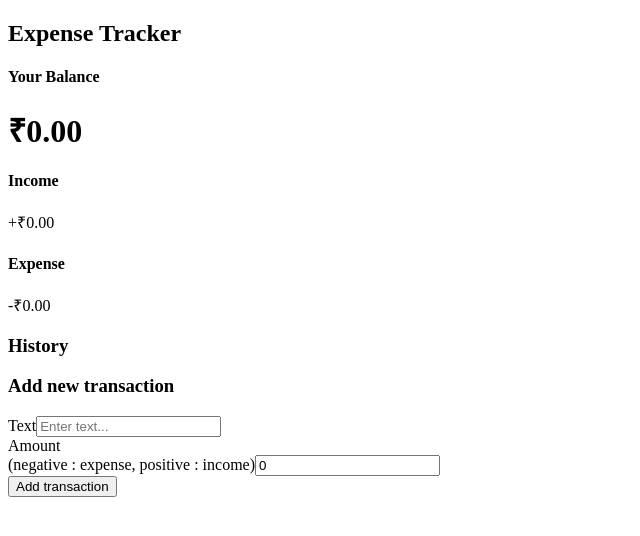
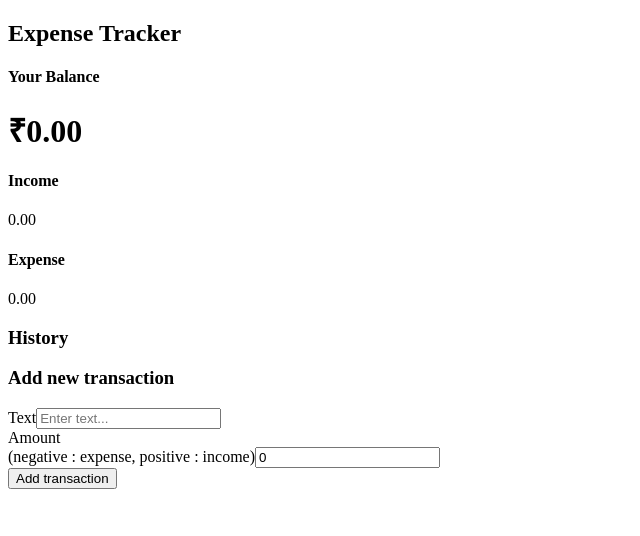
Before and after one commit to ShubhamChavhan09/expense-tracker, a React (Create React App) app: page / in a window 1280 px wide. Shown: the top 536 px of the page, without its empty margins (0-640 px from the left). Built offline with nearby package versions, Linux system fonts and the light colour scheme.

Commit message:
Updated component to take inpput from user if that is income or expense

```diff
--- a/src/components/IncomeExp.js
+++ b/src/components/IncomeExp.js
@@ -1,15 +1,30 @@
-import React from "react";
+import React, { useContext } from "react";
+import { GlobalContext } from "../context/GlobalState";
 
 export const IncomeExp = () => {
+  const { transactions } = useContext(GlobalContext);
+
+  const amounts = transactions.map((transaction) => transaction.amount);
+
+  const income = amounts
+    .filter((item) => item > 0)
+    .reduce((acc, item) => (acc += item), 0)
+    .toFixed(2);
+
+  const expense = (
+    amounts.filter((item) => item < 0).reduce((acc, item) => (acc += item), 0) *
+    -1
+  ).toFixed(2);
+
   return (
     <div className="inc-exp-container">
       <div>
         <h4>Income</h4>
-        <p className="money plus">+₹0.00</p>
+        <p className="money plus">{income}</p>
       </div>
       <div>
         <h4>Expense</h4>
-        <p className="money minus">-₹0.00</p>
+        <p className="money minus">{expense}</p>
       </div>
     </div>
   );
```
